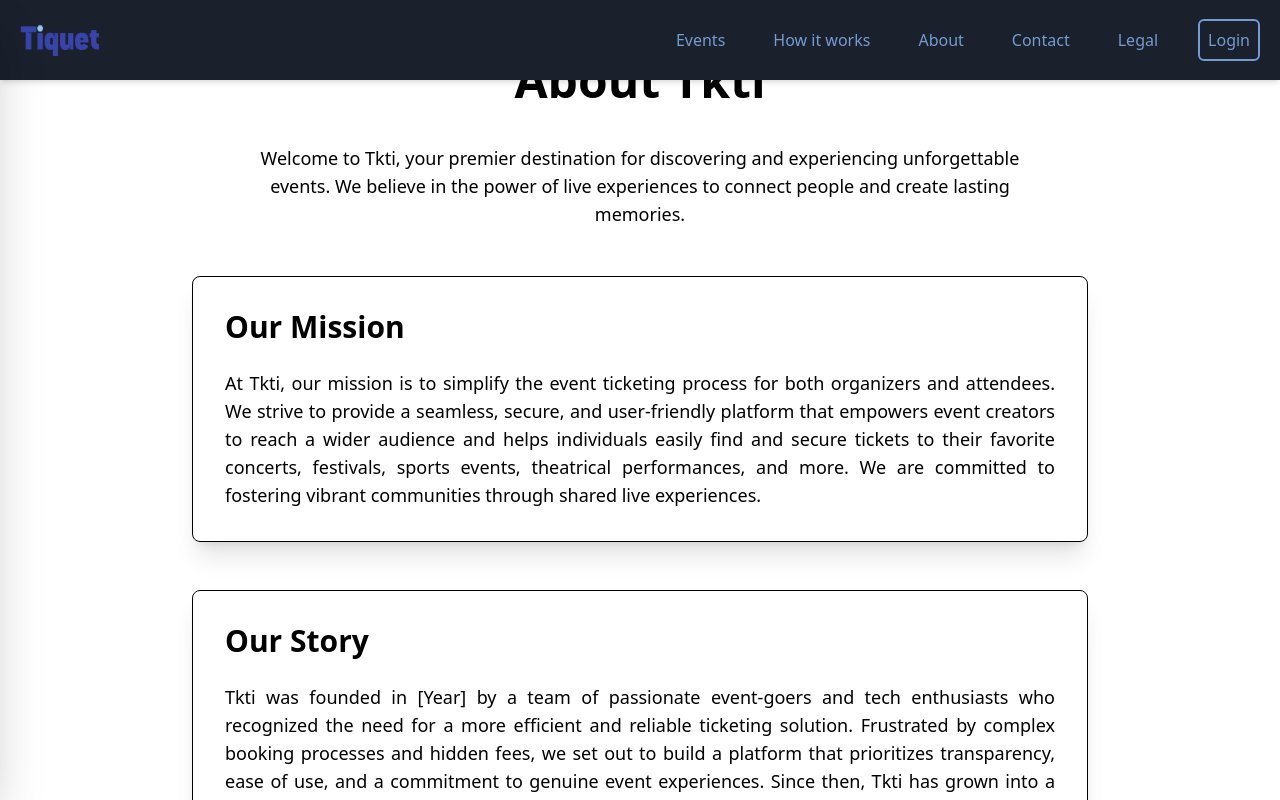
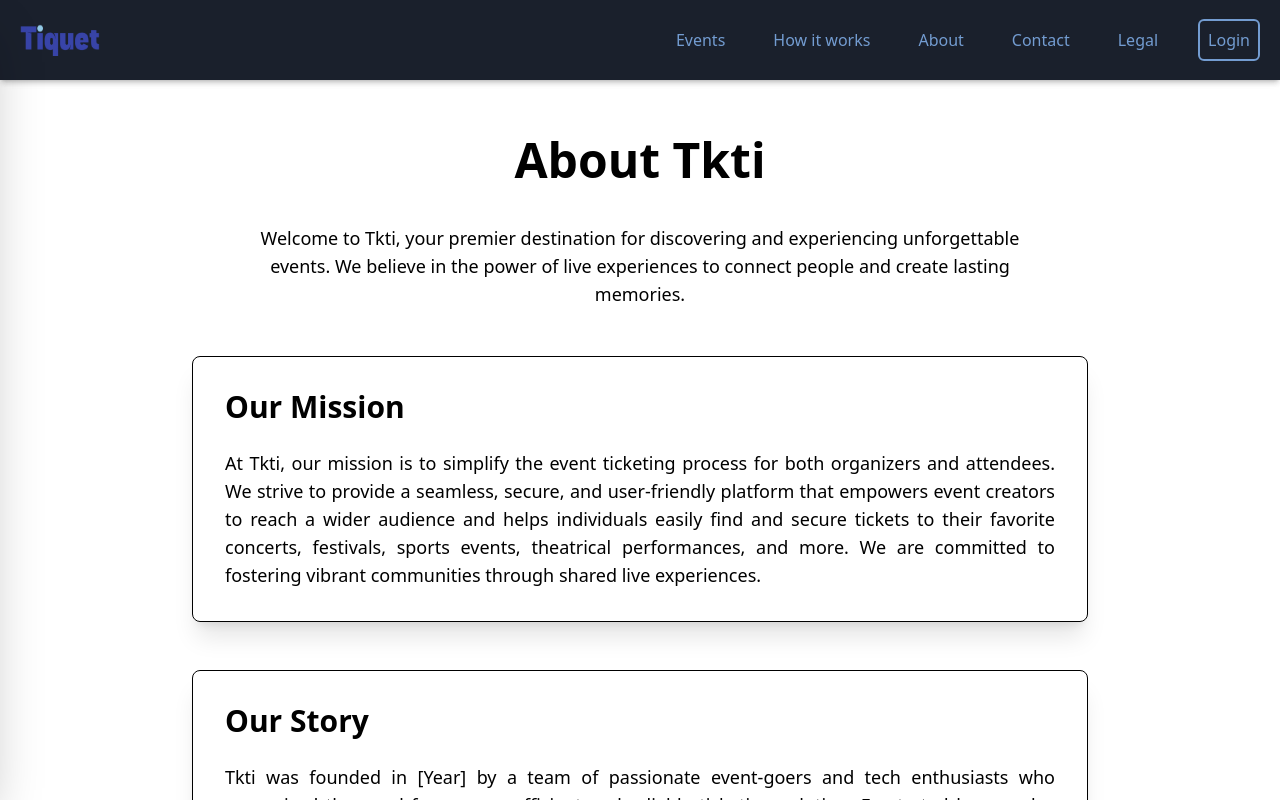
Before and after one commit to Collinsturi/Tiquet-UI, a React (Vite) app: page /about in a window 1280 px wide. Shown: the top 800 px of the page. Built offline with nearby package versions, Linux system fonts and the light colour scheme; no server answers; a web font is replaced by a local one.

Commit message:
FIx: Used a sticky navbar rather than a fixed so that it can stay on top

```diff
--- a/src/components/shared/navBar/Navbar.tsx
+++ b/src/components/shared/navBar/Navbar.tsx
@@ -22,9 +22,9 @@ export const Navbar = () => {
     }, [scrolled]);
 
     return (
-        <>
+        <header className="sticky top-0 z-50 bg-black shadow-md">
             {/* Navbar */}
-            <nav className="navbar fixed w-full z-50 transition-all duration-300 flex py-4 bg-[var(--color-my-neutral)] shadow-md">
+            <nav className="navbar w-full z-50 transition-all duration-300 flex py-4 bg-[var(--color-my-neutral)] shadow-md">
             <div className="flex-none lg:hidden">
                     <button
                         className="btn btn-square btn-ghost"
@@ -134,7 +134,7 @@ export const Navbar = () => {
                     </li>
                 </ul>
             </div>
-        </>
+        </header>
     );
 };
 
--- a/src/output.css
+++ b/src/output.css
@@ -1955,6 +1955,9 @@
       gap: calc(0.25rem * 4);
     }
   }
+  .m-2 {
+    margin: calc(var(--spacing) * 2);
+  }
   .filter {
     display: flex;
     flex-wrap: wrap;
@@ -2950,6 +2953,9 @@
   }
   .bg-base-200 {
     background-color: var(--color-base-200);
+  }
+  .bg-black {
+    background-color: var(--color-black);
   }
   .bg-black\/40 {
     background-color: color-mix(in srgb, #000 40%, transparent);
```
